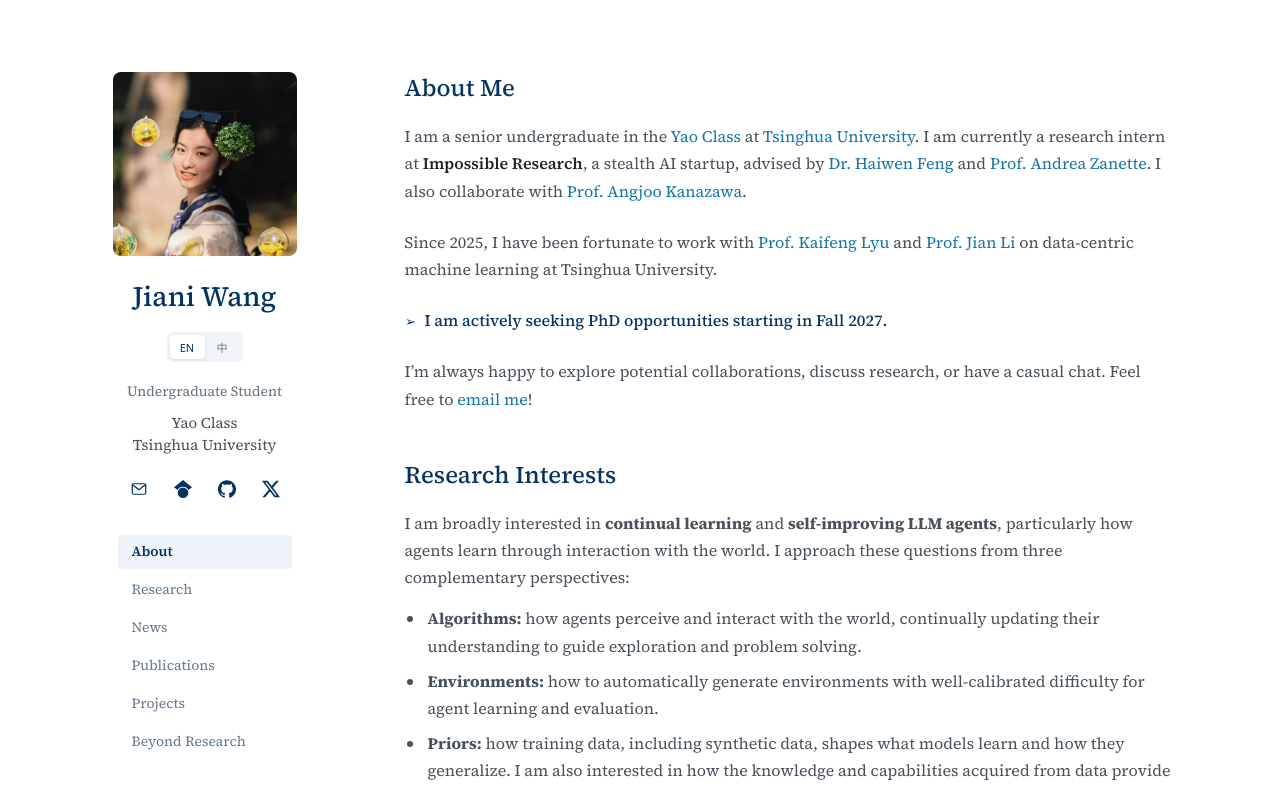
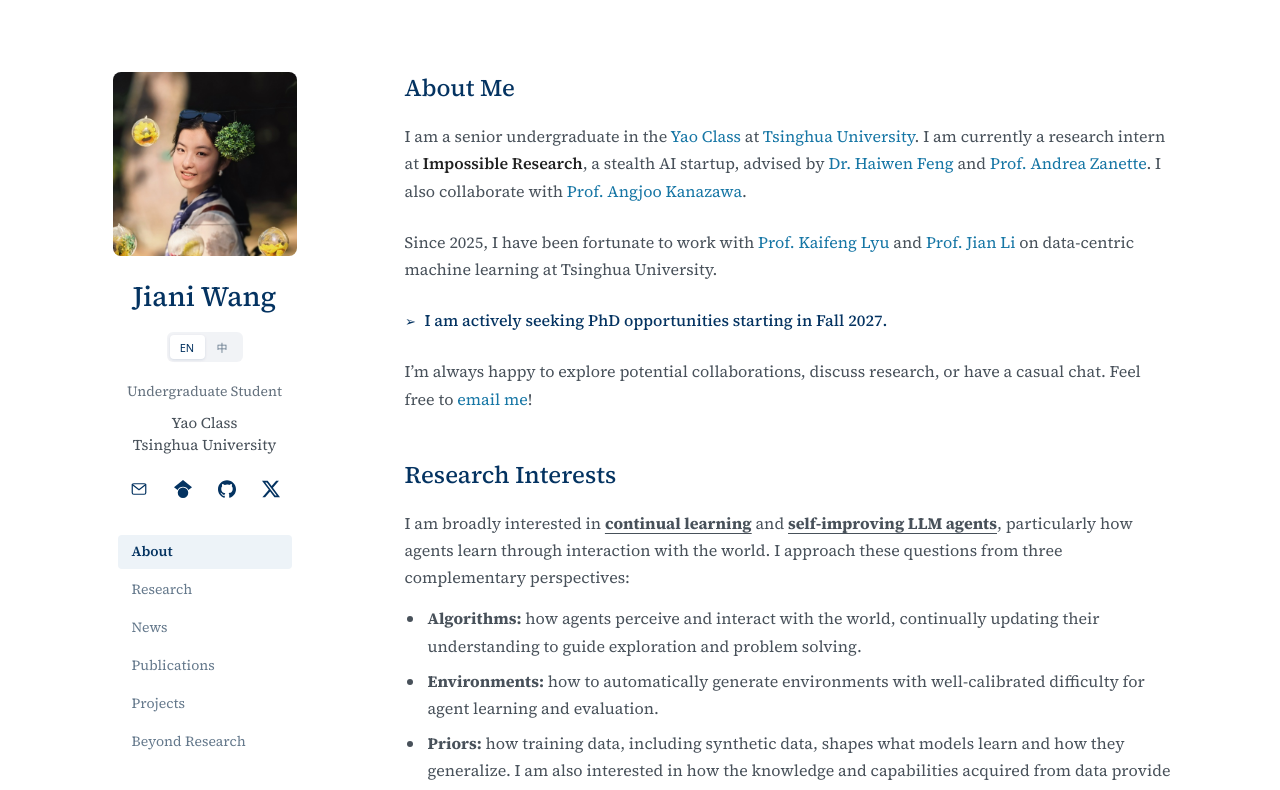
Before and after one commit to 99ninew/99ninew.github.io, a plain HTML site: page index.html in a window 1280 px wide. Shown: the top 790 px of the page. Drawn offline with Linux system fonts and the light colour scheme.

Commit message:
Underline the two core research interests

```diff
--- a/assets/css/content.css
+++ b/assets/css/content.css
@@ -82,6 +82,7 @@ section>h2:not(:first-child){margin-top:46px}
 
 .research-interests{margin:0}
 .research-interests strong{color:inherit;font-weight:700}
+.research-focus{text-decoration-line:underline;text-decoration-color:currentColor;text-decoration-thickness:1px;text-underline-offset:.22em;text-decoration-skip-ink:auto}
 .research-perspectives{margin:14px 0 20px;padding-left:1.25em;list-style:disc}
 .research-perspectives>li{padding-left:3px}
 .research-perspectives>li+li{margin-top:8px}
--- a/index.html
+++ b/index.html
@@ -67,7 +67,7 @@
 
         <h2 id="research">Research Interests</h2>
         <div class="research-interests">
-          <p>I am broadly interested in <strong>continual learning</strong> and <strong>self-improving LLM agents</strong>, particularly how agents learn through interaction with the world. I approach these questions from three complementary perspectives:</p>
+          <p>I am broadly interested in <strong class="research-focus">continual learning</strong> and <strong class="research-focus">self-improving LLM agents</strong>, particularly how agents learn through interaction with the world. I approach these questions from three complementary perspectives:</p>
           <ul class="research-perspectives">
             <li><strong>Algorithms:</strong> how agents perceive and interact with the world, continually updating their understanding to guide exploration and problem solving.</li>
             <li><strong>Environments:</strong> how to automatically generate environments with well-calibrated difficulty for agent learning and evaluation.</li>
```
